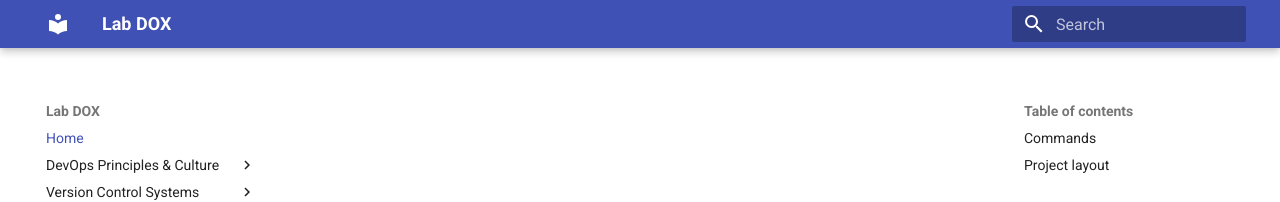
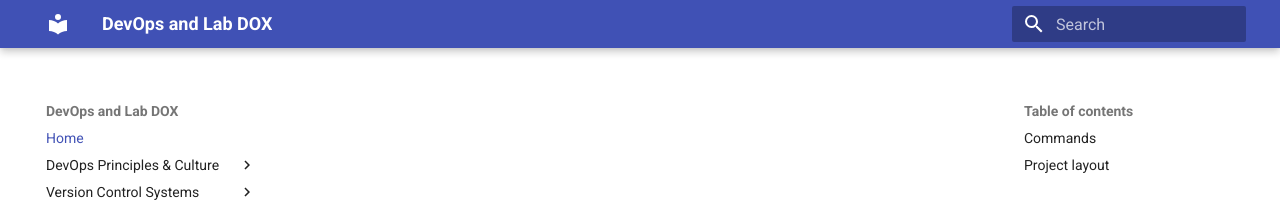
Before and after one commit to youroldmangaming/DOX, an MkDocs documentation site: the page built from docs/index.md, in a window 1280 px wide. Shown: the top 202 px of the page. Built offline with MkDocs 1.6.1 and Material for MkDocs 9.7.7, drawn with Linux system fonts in a browser that asks for light colours.

Commit message:
Update mkdocs.yml

```diff
--- a/mkdocs.yml
+++ b/mkdocs.yml
@@ -1,4 +1,4 @@
-site_name: Lab DOX
+site_name: DevOps and Lab DOX
 site_url: https://dox.youroldmangaming.com
 nav:
   - Home: index.md
```
